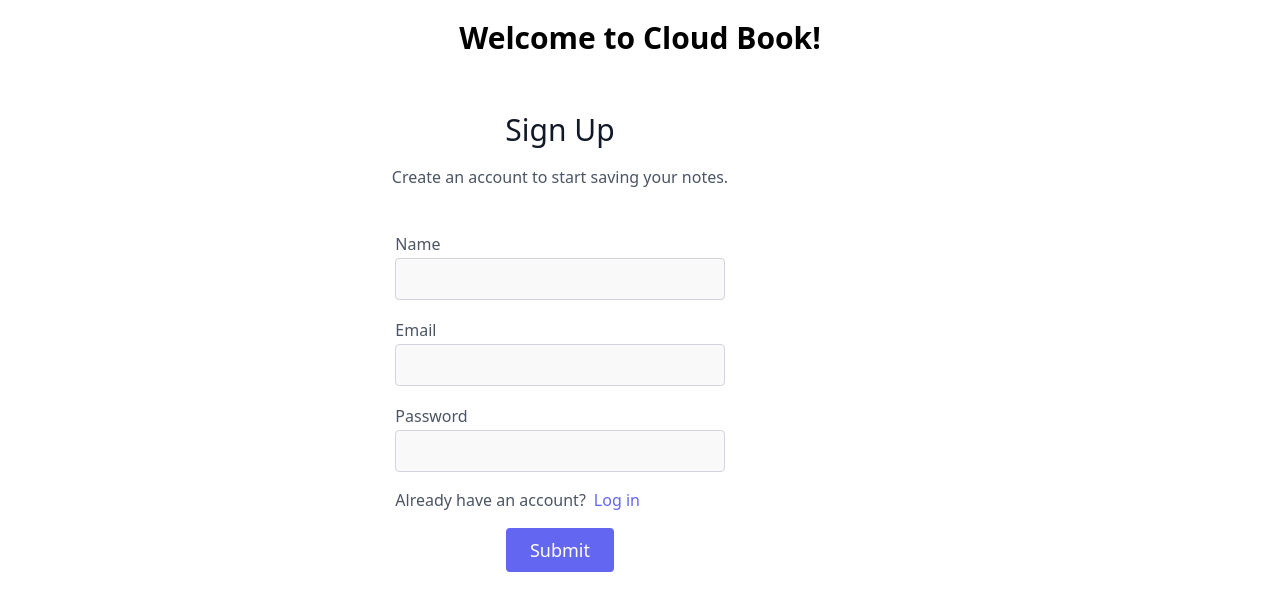
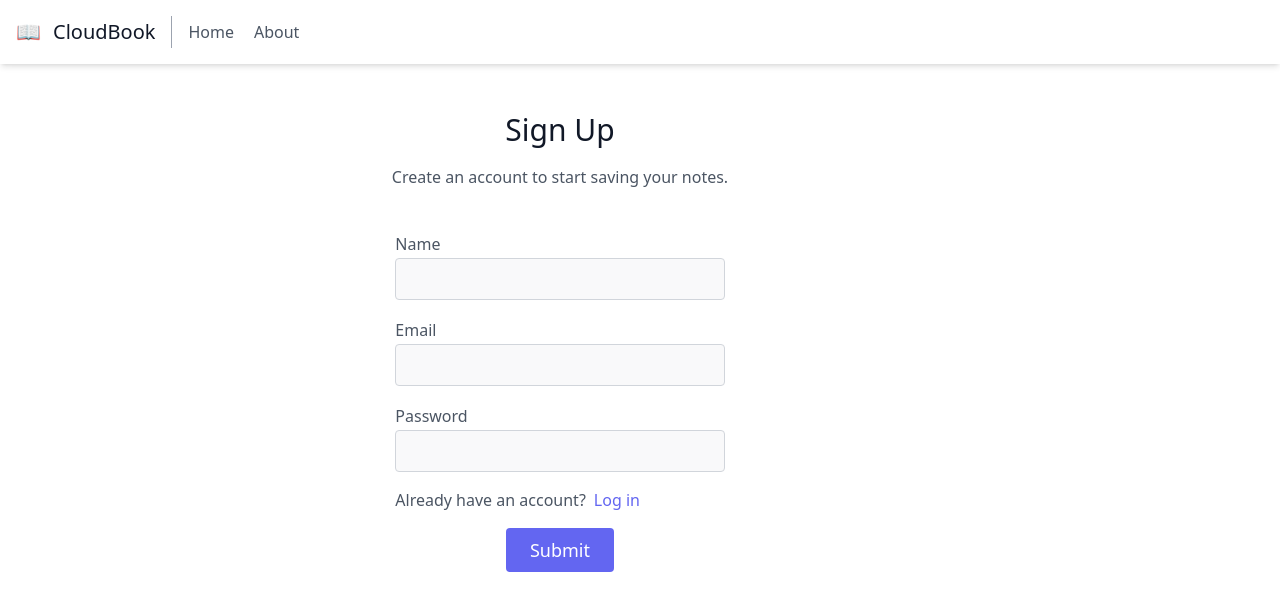
Before and after one commit to Prajapati-Shivam/Cloud-Book, a React (Create React App) app: page /signup in a window 1280 px wide. Shown: the top 610 px of the page. Built offline with nearby package versions, Linux system fonts and the light colour scheme.

Commit message:
fixed error in sign up

```diff
--- a/src/App.js
+++ b/src/App.js
@@ -11,7 +11,7 @@ function App() {
     <>
       <NoteState>
         <Router>
-          {localStorage.getItem('token')?<Navbar />:<div className='text-2xl sm:text-3xl font-semibold text-center mt-5 w-full absolute top-0 z-10'>Welcome to Cloud Book!</div>}
+          <Navbar />
           <div className="mx-4 sm:mx-14 mt-14 sm:mt-28 mb-5">
             <Routes>
               <Route path='/' exact element={<Home />} />
--- a/src/component/Notes.js
+++ b/src/component/Notes.js
@@ -16,13 +16,11 @@ const Notes = () => {
   const [note, setNote] = useState({ id: "", etitle: "", edescription: "", etag: "Personal" })
 
   useEffect(() => {
-    console.log(localStorage.getItem('name'))
     if (localStorage.getItem('token')) {
       getNotes();
     } else {
       navigate('/login');
     }
-    // getNotes();
     // eslint-disable-next-line
   }, [])
 
--- a/src/component/Signup.js
+++ b/src/component/Signup.js
@@ -17,12 +17,10 @@ const Signup = () => {
       body: JSON.stringify({ name, email, password })
     });
     const json = await response.json();
-    console.log(json)
     if (json.success) {
       //redirect
-      console.log(json.authToken)
-      localStorage.setItem('token', json.authToken);
-      navigate('/', { replace: true })
+      localStorage.setItem('token', json.authtoken);
+      navigate('/')
     } else {
       //show error
       alert(json.error)
--- a/src/context/notes/noteState.js
+++ b/src/context/notes/noteState.js
@@ -9,6 +9,7 @@ const NoteState = (props) => {
   // Get all note
   const getNotes = async () => {
     let url = `${host}/api/notes/fetchallnotes`
+    console.log(localStorage.getItem('token'))
     const response = await fetch(url, {
       method: 'GET',
       headers: {
```
